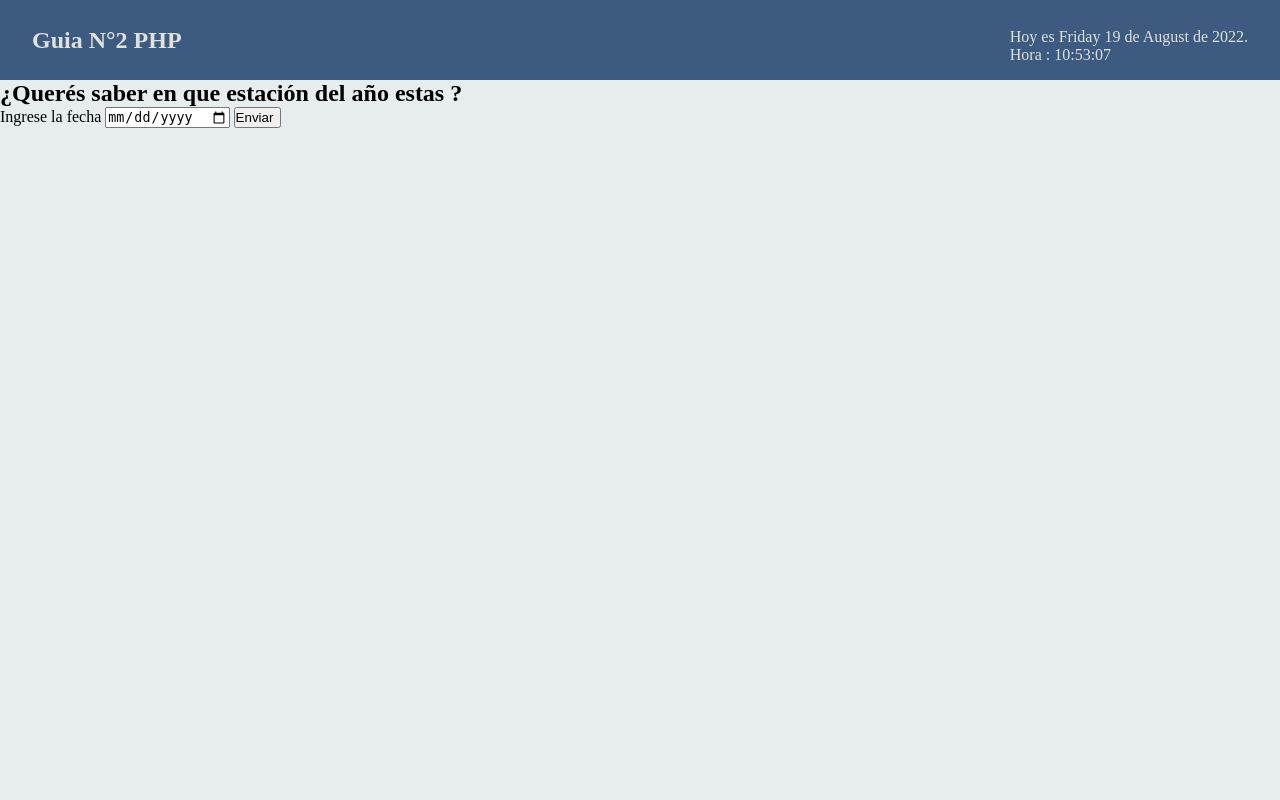
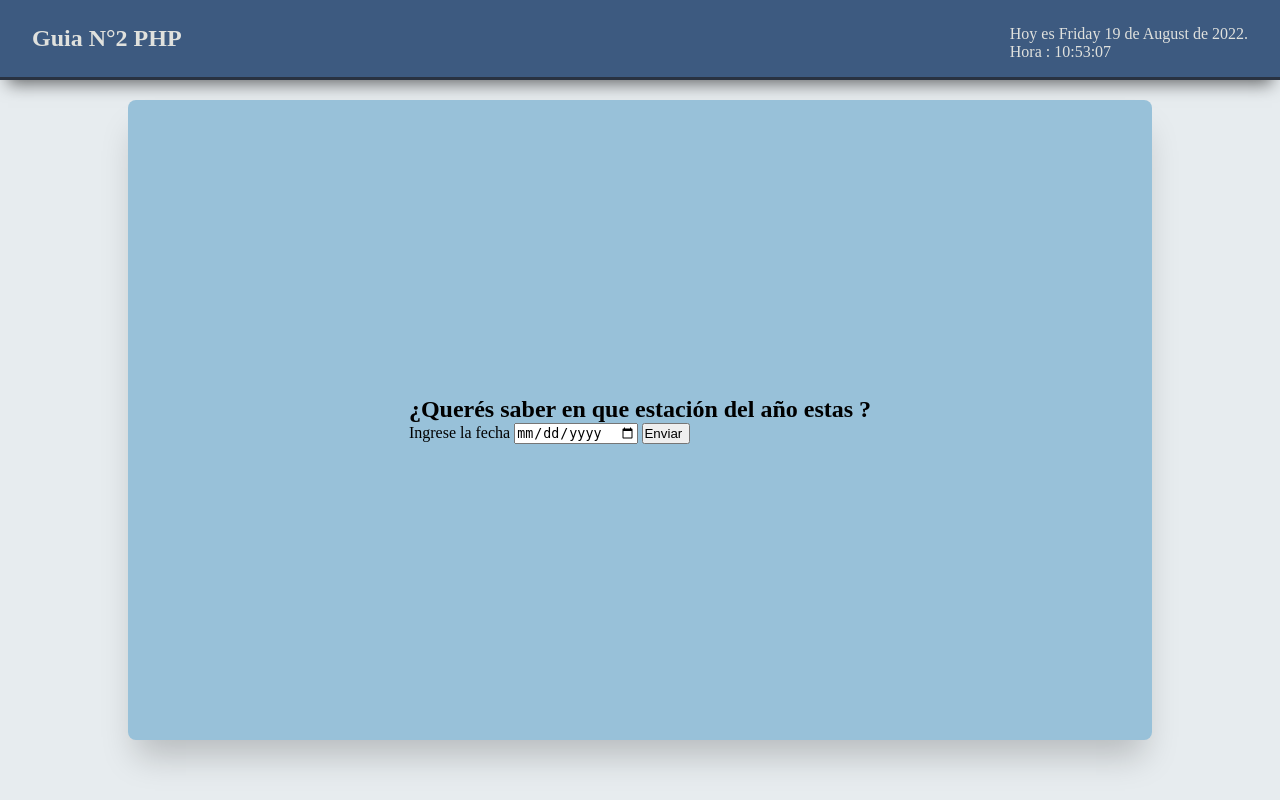
Before and after one commit to Galo98/Practicas-con-php, a PHP site: page / in a window 1280 px wide. Run offline with PHP 8.4, Linux system fonts and the light colour scheme.

Commit message:
agregando estilos y variables css

```diff
--- a/css/header.css
+++ b/css/header.css
@@ -7,6 +7,8 @@ header{
     justify-items: start;
     align-items: center;
     color: var(--color-gris-100);
+    box-shadow: var(--shadow-header);
+    border-bottom: 3px solid var(--color-celesteO-700);
 }
 
 header h2{
--- /dev/null
+++ b/css/punto2.css
@@ -0,0 +1,13 @@
+
+.estacion__contenedor{
+    width: 80%;
+    height: 80vh;
+    background-color: var(--color-celesteO-100);
+    display: flex;
+    flex-direction: column;
+    justify-content: space-around;
+    align-items: center;
+    margin: 2.5vh 0;
+    border-radius: 8px;
+    box-shadow: var(--shadow);
+}
--- a/css/variables.css
+++ b/css/variables.css
@@ -16,8 +16,20 @@
 
     --color-gris-50 : #e7ecef;
     --color-gris-100 : #e0e1dd;
+
+    --shadow : 0px 24px 32px -8px rgba(0, 0, 0, 0.205);
+
+    --shadow-header : 0px 12px 16px -8px rgba(0, 0, 0, 0.555);
+
 }
 
 body{
     background-color: var(--color-gris-50);
 }
+
+main{
+    display: flex;
+    justify-content: center;
+    align-items: center;
+    gap: 5%;
+}
--- a/index.php
+++ b/index.php
@@ -9,8 +9,8 @@
 
     <?php include "partes/header.php" ?>
 
-<section class="estacion" >
+<main>
     <?php include "punto2.php" ?>
-</section>
+</main>
 </body>
 </html>
--- a/partes/head.php
+++ b/partes/head.php
@@ -6,4 +6,6 @@
     <link rel="stylesheet" href="../css/header.css">
 
     <link rel="stylesheet" href="../css/variables.css">
+
+    <link rel="stylesheet" href="../css/punto2.css">
 </html>
--- a/punto2.php
+++ b/punto2.php
@@ -1,21 +1,30 @@
-    <?php
+<article class="estacion__contenedor">
+<?php
 
-    if(!isset($_POST['fecha'])){
+    if(!isset($_POST['fecha']) || $_POST['fecha'] == "" || $_POST['fecha'] == " "){
         $_POST['fecha'] = "";
-    }else{
-        $fechaIngresada = $_POST['fecha'];
-
-        echo "se ingreso la siguiente fecha" .$fechaIngresada;
-    }
-
-    ?>
+        ?>
 
         <form action="index.php" method="POST">
             <h2>¿Querés saber en que estación del año estas ?</h2>
             <label for="tiempo">Ingrese la fecha</label>
             <input type="date" name="fecha" id="tiempo">
+            <button>Enviar</button>
+        </form>
 
-            <button>
-                Enviar
-            </button>
+    <?php }else{
+
+        $fechaIngresada = $_POST['fecha'];
+
+        echo "se ingreso la siguiente fecha " .$fechaIngresada;
+
+        ?>
+        <form action="index.php" method="POST">
+            <label for="tiempo">Ingrese una nueva fecha</label>
+            <input type="date" name="fecha" id="tiempo" value="<?php $fechaIngresada ?>">
+            <button>Recargar</button>
         </form>
+
+<?php } ?>
+
+</article>
```
